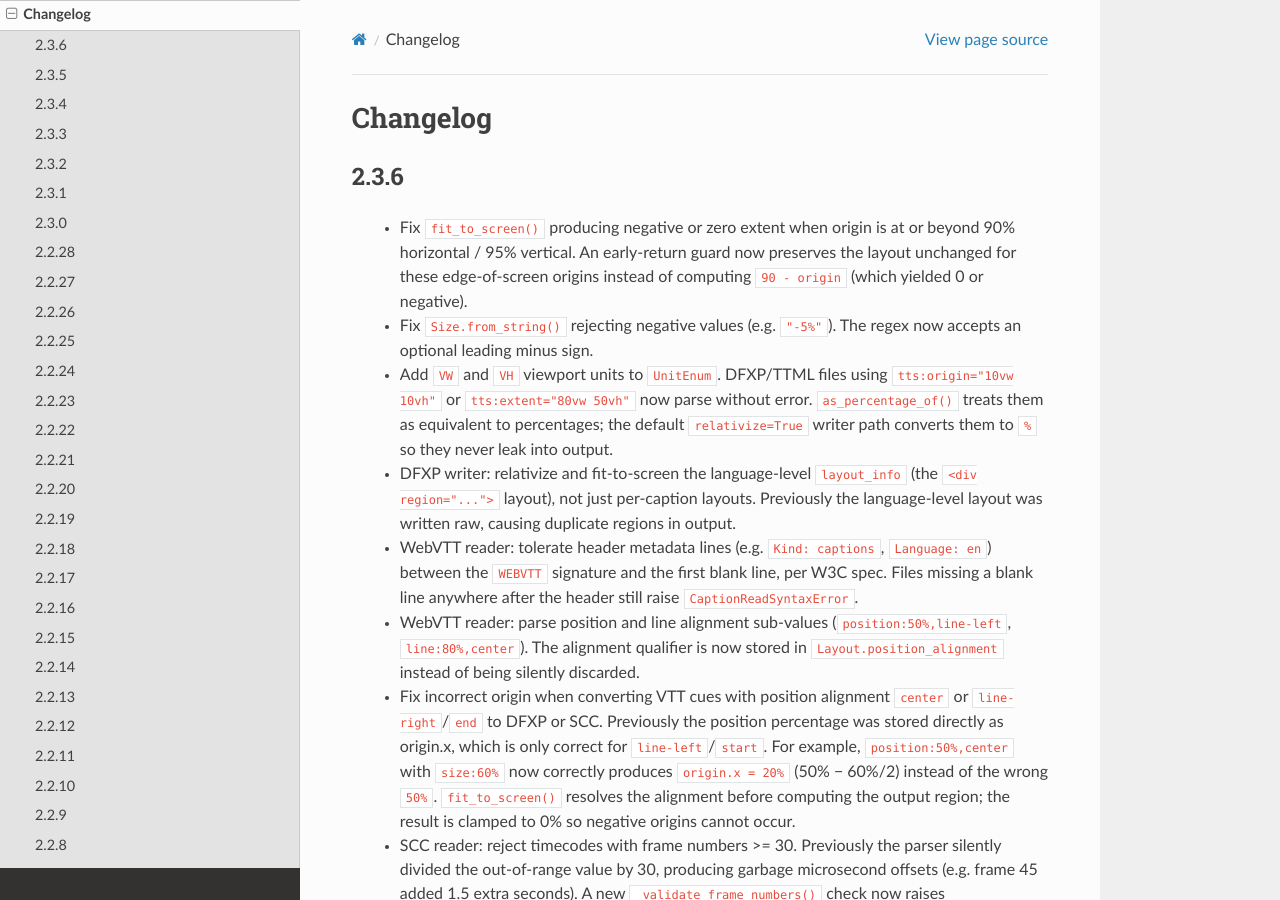
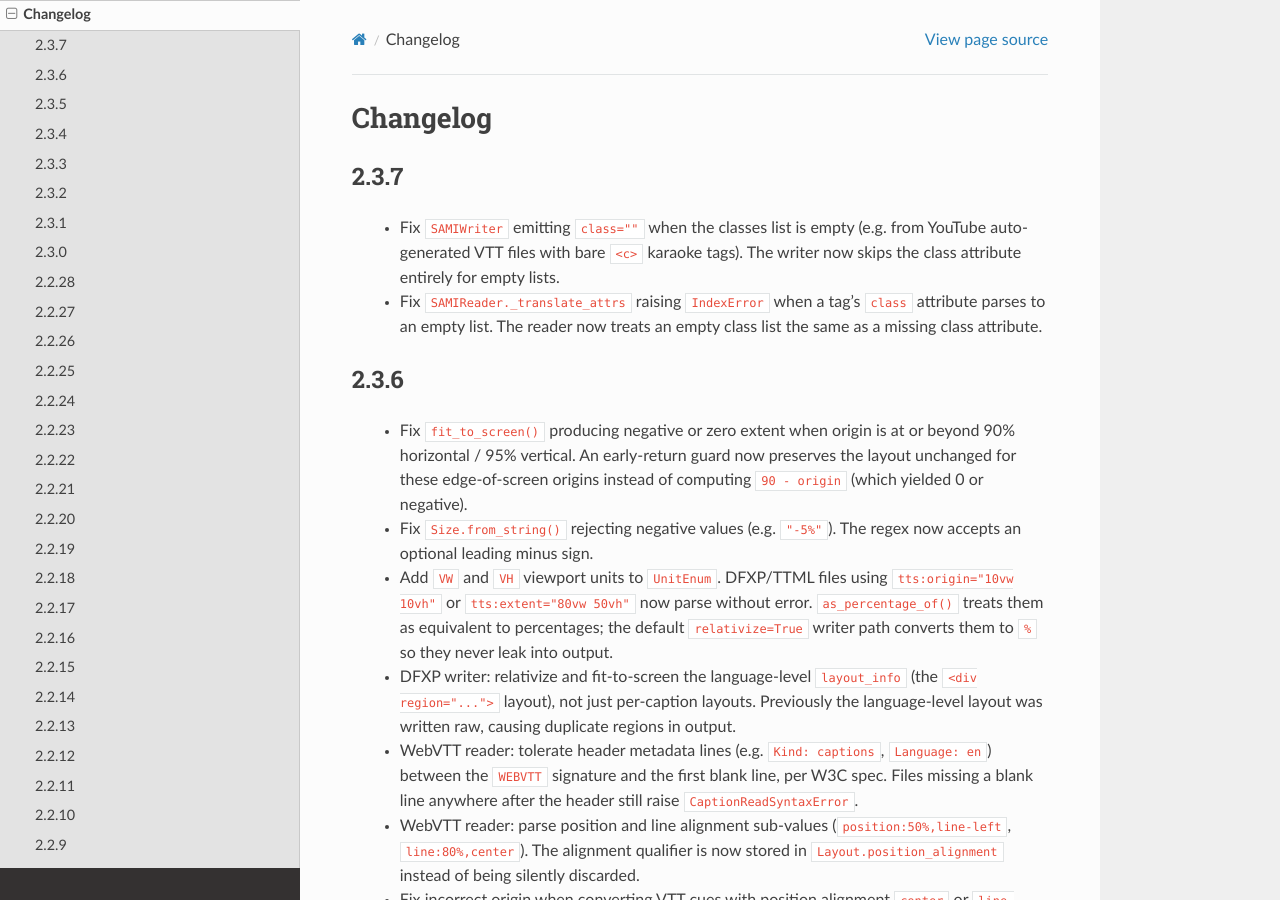
Before and after one commit to pbs/pycaption, a Sphinx documentation site: the page built from docs/changelog.rst, in a window 1280 px wide and 900 px high. Built offline with Sphinx 7.4.7 and the Read the Docs theme 3.1.0, drawn with Linux system fonts in a browser that asks for light colours.

Commit message:
OCTO-11573 Fix SAMIReader/Writer crash on empty class attributes

```diff
--- a/docs/changelog.rst
+++ b/docs/changelog.rst
@@ -1,5 +1,15 @@
 Changelog
 ---------
+2.3.7
+^^^^^^
+  - Fix ``SAMIWriter`` emitting ``class=""`` when the classes list is empty
+    (e.g. from YouTube auto-generated VTT files with bare ``<c>`` karaoke
+    tags). The writer now skips the class attribute entirely for empty lists.
+
+  - Fix ``SAMIReader._translate_attrs`` raising ``IndexError`` when a tag's
+    ``class`` attribute parses to an empty list. The reader now treats an
+    empty class list the same as a missing class attribute.
+
 2.3.6
 ^^^^^^
   - Fix ``fit_to_screen()`` producing negative or zero extent when origin
--- a/docs/conf.py
+++ b/docs/conf.py
@@ -53,9 +53,9 @@ copyright = "2012-2026, PBS.org " \
 # built documents.
 #
 # The short X.Y version.
-version = "2.3.6"
+version = "2.3.7.dev1"
 # The full version, including alpha/beta/rc tags.
-release = "2.3.6"
+release = "2.3.7.dev1"
 
 # The language for content autogenerated by Sphinx. Refer to documentation
 # for a list of supported languages.
--- a/setup.py
+++ b/setup.py
@@ -20,7 +20,7 @@ transcript_dependencies = ["nltk==3.10.0"]
 
 setup(
     name="pycaption",
-    version="2.3.6",
+    version="2.3.7.dev1",
     description="Closed caption converter",
     long_description=open(README_PATH).read(),
     author="Joe Norton",
```
Also changed, not shown: 3 other files.
